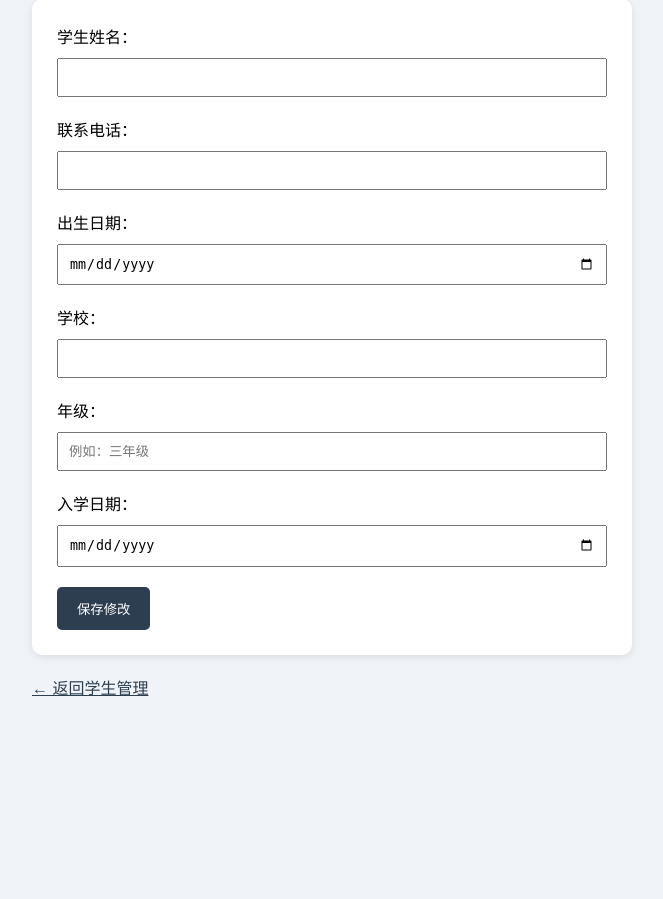
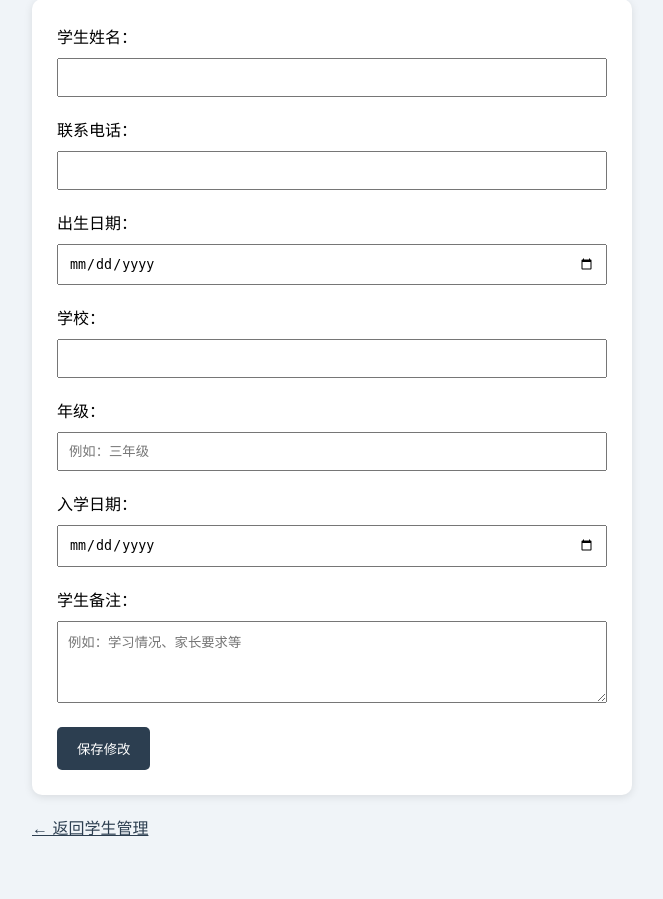
Before and after one commit to tongweichen/go-training-management-system, a Flask app: template templates/edit_student.html in a window 1280 px wide. Shown: the part 150-1049 px from the top of the page, without its empty margins (308-971 px from the left). Before the commit the page ends 846 px from the top, so only its background shows below. Run offline with Flask 3, Linux system fonts and the light colour scheme; the template is opened without the code that fills it, so the values that code supplies are empty.

Commit message:
Add student notes

```diff
--- a/app.py
+++ b/app.py
@@ -1,4 +1,3 @@
-
 import sqlite3
 from flask import Flask, render_template, request, redirect, url_for
 
@@ -178,6 +177,7 @@ def student_detail(student_id):
             school,
             grade,
             enrollment_date,
+            notes,
             status
         FROM students
         WHERE id = ?
@@ -250,6 +250,7 @@ def edit_student(student_id):
         school = request.form.get("school", "").strip()
         grade = request.form.get("grade", "").strip()
         enrollment_date = request.form.get("enrollment_date", "").strip()
+        notes = request.form.get("notes", "").strip()
 
         if not name:
             connection.close()
@@ -263,7 +264,8 @@ def edit_student(student_id):
                 birthday = ?,
                 school = ?,
                 grade = ?,
-                enrollment_date = ?
+                enrollment_date = ?,
+                notes = ?
             WHERE id = ?
             """,
             (
@@ -273,6 +275,7 @@ def edit_student(student_id):
                 school or None,
                 grade or None,
                 enrollment_date or None,
+                notes or None,
                 student_id
             )
         )
@@ -292,7 +295,8 @@ def edit_student(student_id):
             birthday,
             school,
             grade,
-            enrollment_date
+            enrollment_date,
+            notes
         FROM students
         WHERE id = ?
         """,
--- a/init_db.py
+++ b/init_db.py
@@ -1,3 +1,4 @@
+
 import sqlite3
 
 connection = sqlite3.connect("go_training.db")
@@ -17,6 +18,7 @@ CREATE TABLE IF NOT EXISTS students (
     school TEXT,
     grade TEXT,
     enrollment_date TEXT,
+    notes TEXT,
     status TEXT NOT NULL DEFAULT 'active',
     created_at TEXT DEFAULT CURRENT_TIMESTAMP
 )
--- a/templates/edit_student.html
+++ b/templates/edit_student.html
@@ -35,6 +35,15 @@
             padding: 10px;
             margin: 10px 0 20px;
             box-sizing: border-box;
+        }
+
+        textarea {
+            width: 100%;
+            padding: 10px;
+            margin: 10px 0 20px;
+            box-sizing: border-box;
+            font-family: inherit;
+            resize: vertical;
         }
 
         button {
@@ -115,6 +124,14 @@
                     value="{{ student.enrollment_date or '' }}"
                 >
 
+                <label for="notes">学生备注：</label>
+                <textarea
+                    id="notes"
+                    name="notes"
+                    rows="4"
+                    placeholder="例如：学习情况、家长要求等"
+                >{{ student.notes or '' }}</textarea>
+
                 <button type="submit">保存修改</button>
             </form>
         </div>
```
Also changed, not shown: migrate_student_notes.py (added, +22 -0 lines), templates/student_detail.html (+10 -0 lines).
